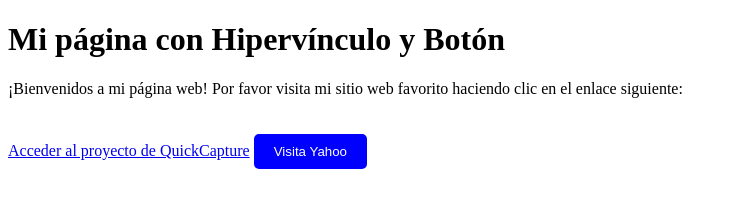
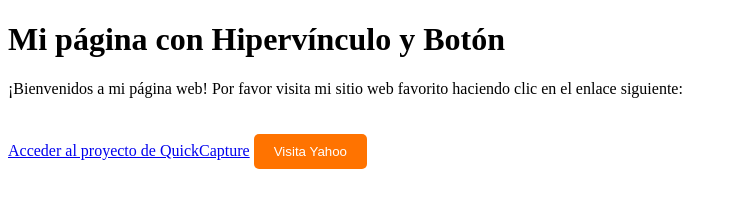
Before and after one commit to JaviflorEsri/PaginaWeb, a plain HTML site: page index.html in a window 1280 px wide. Shown: the whole page, without its empty margins (0-737 px from the left). Drawn offline with Linux system fonts and the light colour scheme.

Commit message:
Update estilos

```diff
--- a/ESTILO.css
+++ b/ESTILO.css
@@ -1,5 +1,5 @@
 button {
-    background-color: blue;
+    background-color: rgb(255, 115, 0);
     color: white;
     padding: 10px 20px;
     border: none;
```
